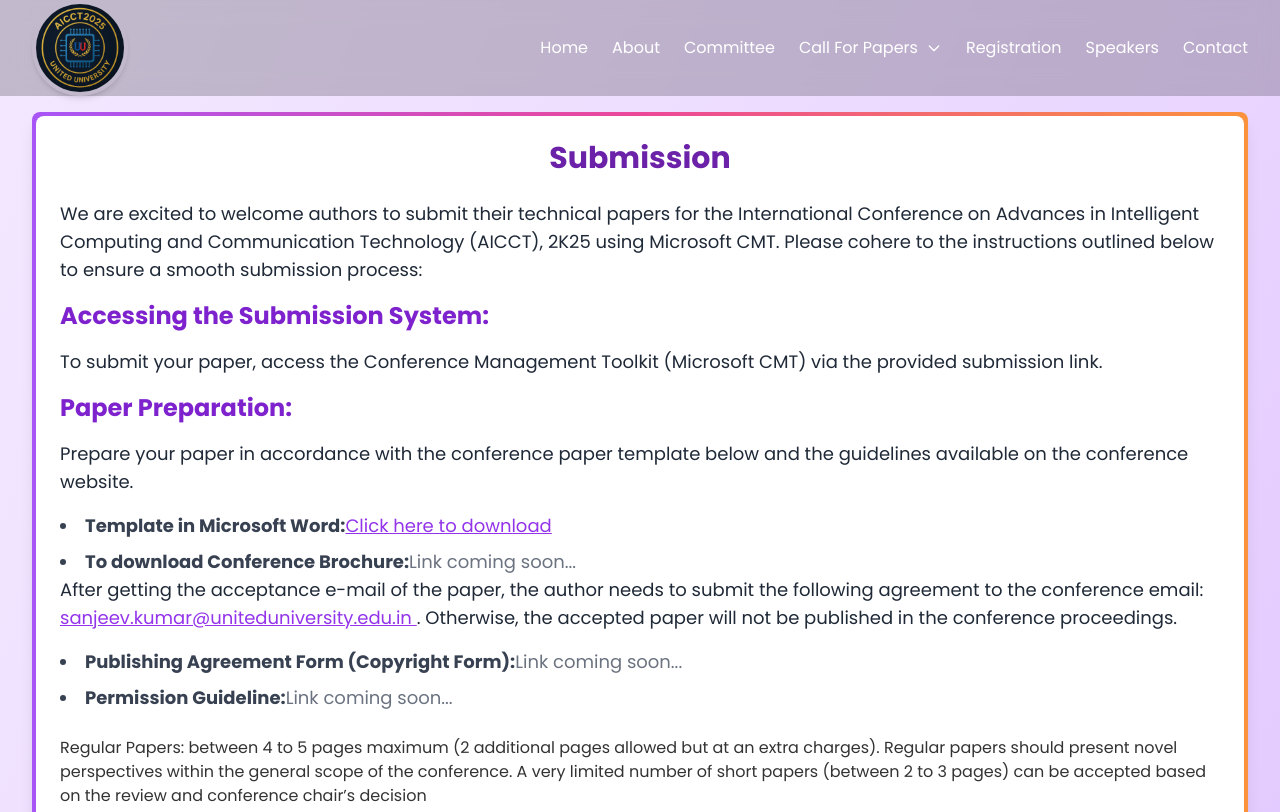
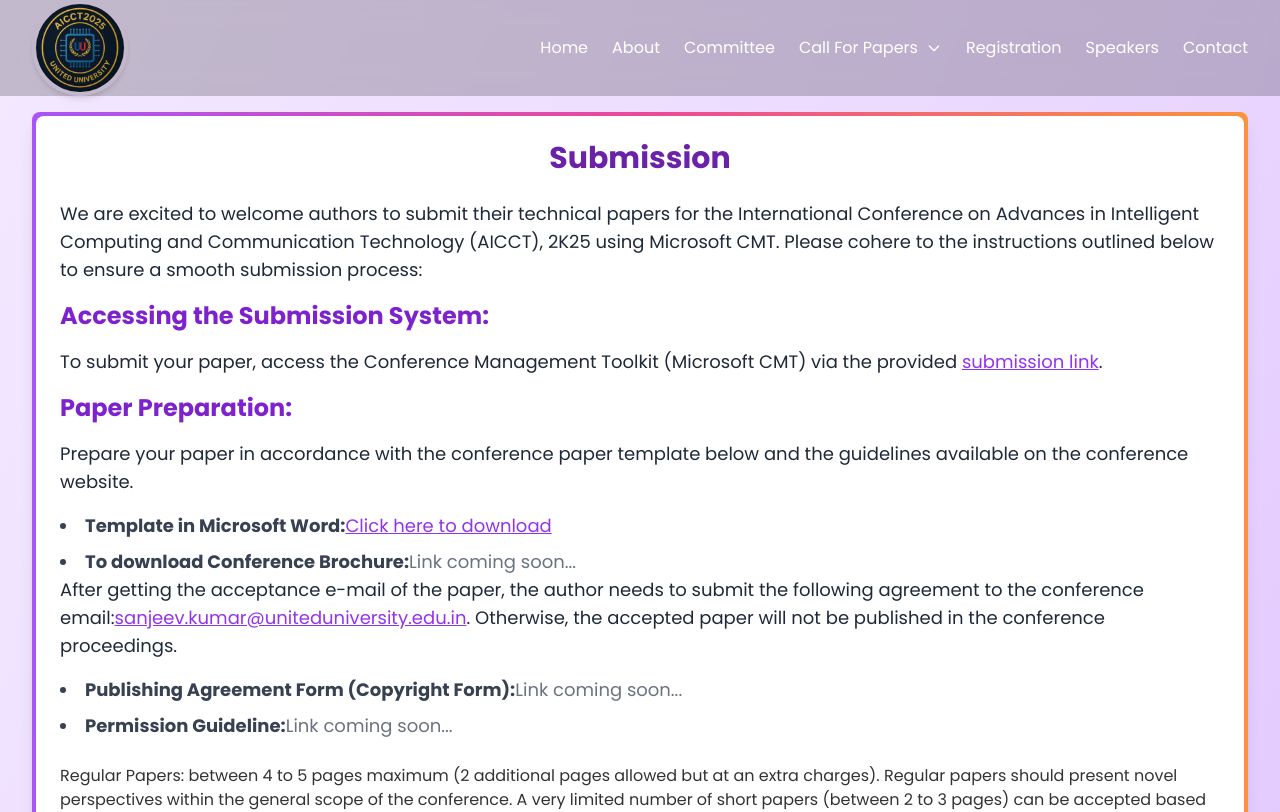
Before and after one commit to manishshukla00/conference, a React (Create React App) app: page /author-guidelines in a window 1280 px wide. Shown: the top 812 px of the page. Built offline with nearby package versions, Linux system fonts and the light colour scheme.

Commit message:
link added

```diff
--- a/package.json
+++ b/package.json
@@ -9,7 +9,7 @@
     "react": "^18.2.0",
     "react-dom": "^18.2.0",
     "react-icons": "^5.5.0",
-    "react-router-dom": "^6.22.0",
+    "react-router-dom": "^6.30.1",
     "react-scripts": "5.0.1",
     "web-vitals": "^2.1.4"
   },
--- a/src/pages/AuthorGuidlines.jsx
+++ b/src/pages/AuthorGuidlines.jsx
@@ -1,4 +1,4 @@
-import React from "react";
+import { Link } from "react-router-dom";
 
 const AuthorGuidlines = () => {
   return (
@@ -23,7 +23,16 @@ const AuthorGuidlines = () => {
             </h3>
             <p className="text-lg text-gray-800 mb-4">
               To submit your paper, access the Conference Management Toolkit
-              (Microsoft CMT) via the provided submission link.
+              (Microsoft CMT) via the provided{" "}
+              <Link
+                className="text-purple-600 underline hover:text-purple-800"
+                to={
+                  "https://cmt3.research.microsoft.com/User/Login?ReturnUrl=%2FAICCT2025%2FSubmission%2FIndex"
+                }
+              >
+                submission link
+              </Link>
+              .
             </p>
 
             <h3 className="text-2xl font-bold text-purple-700 mb-4">
@@ -58,10 +67,9 @@ const AuthorGuidlines = () => {
               to submit the following agreement to the conference email:
               <a
                 href="mailto:sanjeev.kumar@uniteduniversity.edu.in"
-                className="text-purple-600 underline hover:text-purple-800"
+                className="text-md text-purple-600 underline hover:text-purple-800"
               >
-                {" "}
-                sanjeev.kumar@uniteduniversity.edu.in{" "}
+                sanjeev.kumar@uniteduniversity.edu.in
               </a>
               . Otherwise, the accepted paper will not be published in the
               conference proceedings.
--- a/src/pages/Registration.jsx
+++ b/src/pages/Registration.jsx
@@ -1,4 +1,4 @@
-import React from "react";
+import { Link } from "react-router-dom";
 
 const Registration = () => {
   return (
@@ -30,9 +30,7 @@ const Registration = () => {
                 INR 7000
               </li>
               <li>
-                <span className="font-bold">
-                  <Academician></Academician>:
-                </span>{" "}
+                <span className="font-bold">Academician</span>
                 INR 8000
               </li>
               <li>
@@ -88,12 +86,13 @@ const Registration = () => {
 
           {/* Registration Link */}
           <div className="text-center">
-            <a
-              href="https://uniteduniversity.edu.in/RegForms/Form1021.aspx"
+            <Link
+              to="https://uniteduniversity.edu.in/RegForms/Form1021.aspx"
               className="inline-block bg-gradient-to-r from-purple-500 via-pink-500 to-orange-500 text-white font-bold py-3 px-6 rounded-lg shadow-md hover:scale-105 transform transition-transform"
+              target="_blank"
             >
               Register Here
-            </a>
+            </Link>
           </div>
         </div>
       </div>
```
Also changed, not shown: 1 other file (tests, documents, lock files or other folders).
